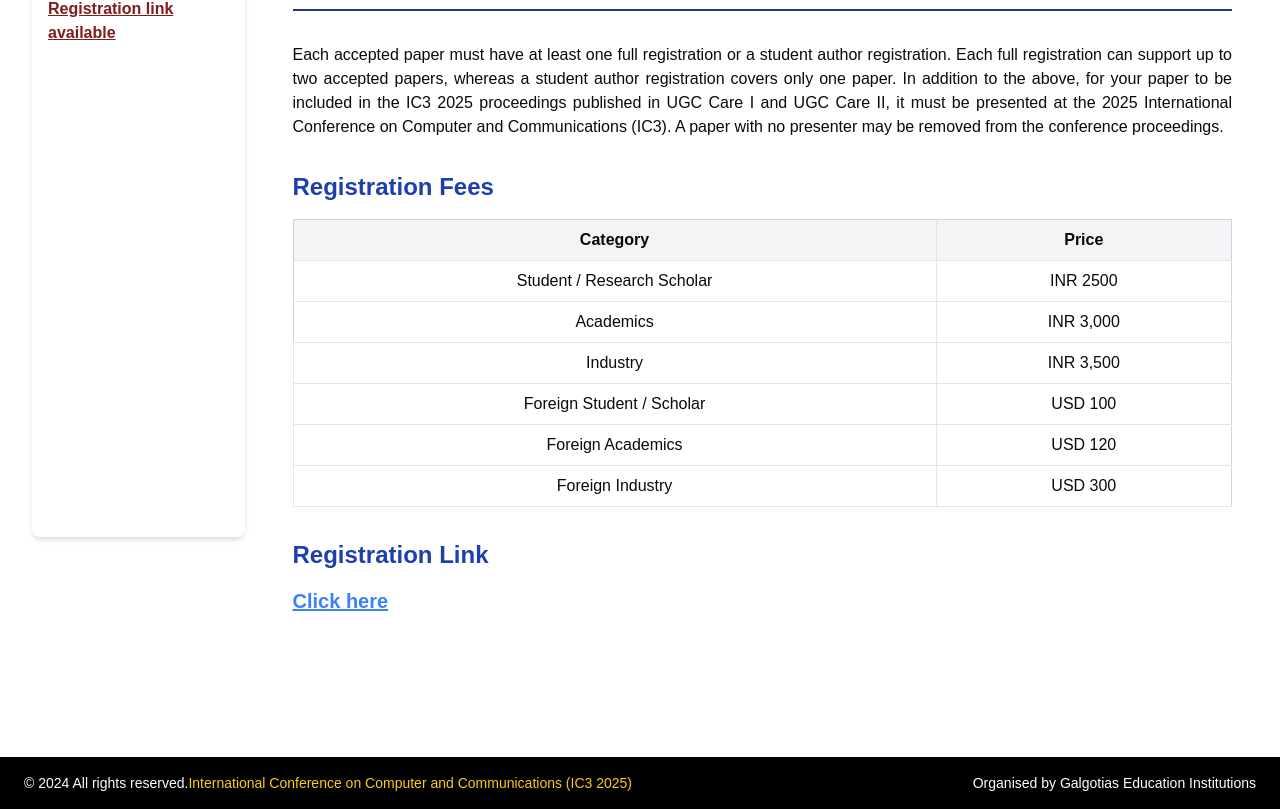
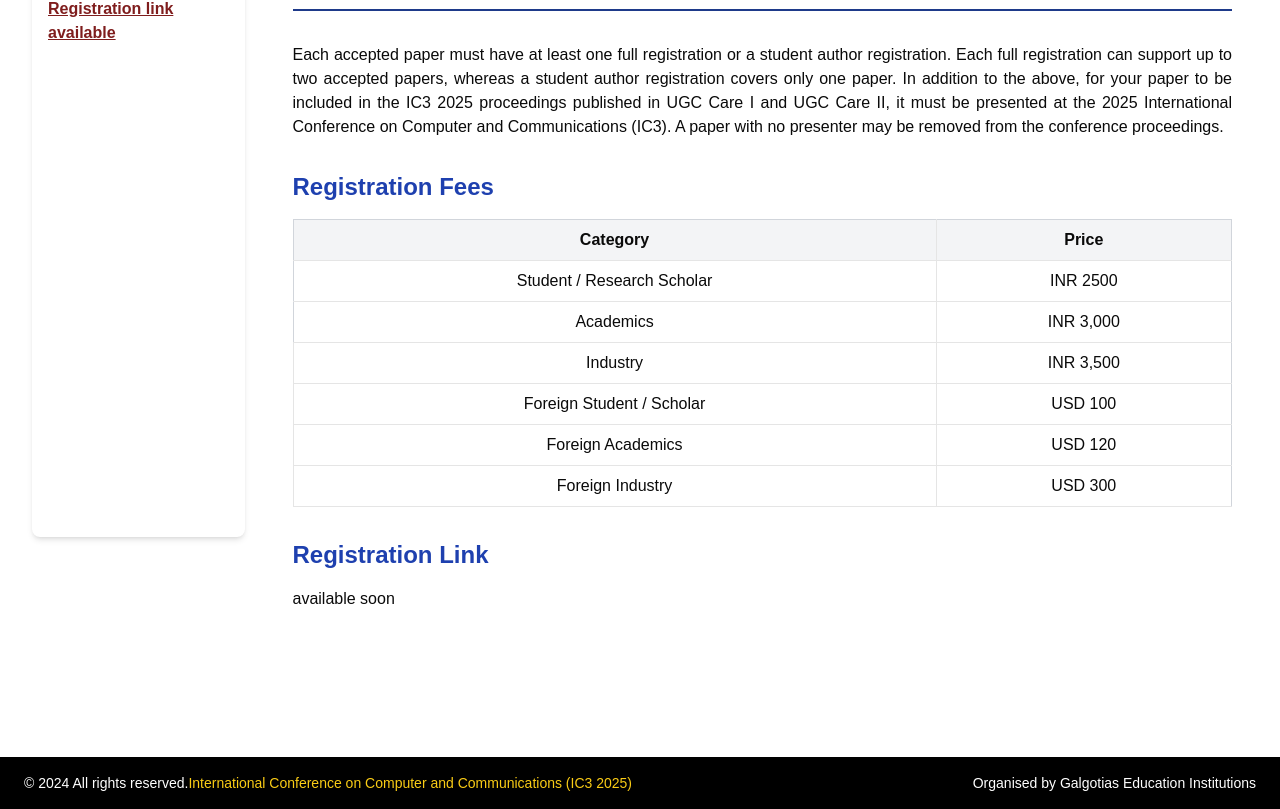
Before and after one commit to dev-mayanktiwari/confrence-repo, a Next.js app: page /registration in a window 1280 px wide. Shown: the part 383-1192 px from the top of the page. Built offline with nearby package versions, Linux system fonts and the light colour scheme.

Commit message:
feat: Removed link

```diff
--- a/components/RegistrationPageContent.tsx
+++ b/components/RegistrationPageContent.tsx
@@ -90,16 +90,7 @@
           <h2 className="text-2xl font-bold mb-4 text-blue-800">
             Registration Link
           </h2>
-          <p>
-            <a
-              href="https://easychair.org/conferences/?conf=nccc2025"
-              target="_blank"
-              className="font-bold underline text-blue-500 text-xl"
-            >
-              {" "}
-              Click here{" "}
-            </a>
-          </p>
+          <p>available soon</p>
         </section>
         {/* <section className="space-y-4">
           <h2 className="text-2xl font-bold mb-4 text-blue-800">
```
